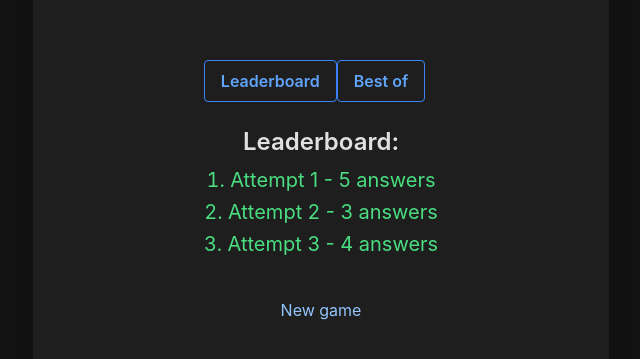
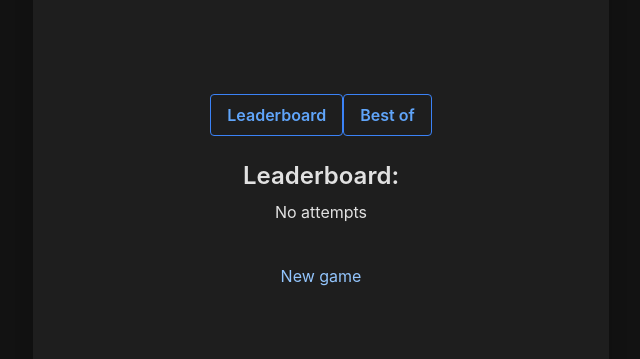
Before and after one commit to GajaKg/wizard-react, a React (Vite) app: page /leaderboard in a window 1280 px wide. Shown: the part 129-488 px from the top of the page, without its empty margins (319-959 px from the left). Built offline with nearby package versions, Linux system fonts and the light colour scheme.

Commit message:
Bug fixes

```diff
--- a/src/store/gameSlice.ts
+++ b/src/store/gameSlice.ts
@@ -14,8 +14,8 @@ interface GameState {
 
 // Define the initial state using that type
 const initialState: GameState = {
-  // leaderboard: [],
-  leaderboard: [{ counter: 1, score: 5 }, { counter: 2, score: 3 }, { counter: 3, score: 4 }],
+  leaderboard: [],
+  // leaderboard: [{ counter: 1, score: 5 }, { counter: 2, score: 3 }, { counter: 3, score: 4 }],
 };
 
 export const gameSlice = createSlice({
@@ -24,7 +24,9 @@ export const gameSlice = createSlice({
   initialState,
   reducers: {
     addScore: (state, action: PayloadAction<any>) => {
-      state.leaderboard.push(action.payload);
+      let attemptCounter = state.leaderboard.length;
+      attemptCounter++;
+      state.leaderboard.push({ counter: attemptCounter, score: action.payload });
     },
   },
 });
--- a/src/views/GameView.tsx
+++ b/src/views/GameView.tsx
@@ -10,17 +10,22 @@ import { game } from "../utils/Engine";
 import { Card as CardPoker, Hand as HandPoker } from "./Pokersolver"
 import { useTimer } from "../hooks/timer";
 import { iJoke, jokeService } from "../services/Joke.service";
+import { useAppDispatch } from "../store/hooks";
+import { addScore } from "../store/gameSlice";
 
 const GameView: FC = () => {
+
+  const dispatch = useAppDispatch();
 
   const timer = useTimer(15);
   const { handSolved, getAnswers } = game.handAndAnswers();
   const [hand, setHand] = useState<HandPoker>(handSolved)
   const [answers, setAnswers] = useState<string[]>(getAnswers)
   const [isDirty, setIsDirty] = useState<boolean>(false)
-  const [suddenDeath, setSuddenDeath] = useState<number>(10)
-  const [isCorrectAnswer, setIsCorrectAnswer] = useState<boolean>(false)
+  const [isCorrectAnswer, setIsCorrectAnswer] = useState<boolean>(false);
   const [joke, setJoke] = useState<iJoke | null>();
+  const [score, setScore] = useState<number>(0);
+  const suddenDeath: number = 10;
 
   const loadJoke = async () => {
     const newJoke = await jokeService.getJoke();
@@ -29,22 +34,26 @@ const GameView: FC = () => {
 
   useEffect(() => {
     if (timer.timesUp) {
-      setJoke(null)
+      setJoke(null);
+      dispatch(addScore(score))
     }
-  }, [timer.timesUp])
+  }, [timer.timesUp, dispatch, score, joke])
 
   const onAnswerSelected = (answer: string): void => {
     if (timer.timesUp) return;
 
-    setIsDirty(true)
+    let correctAnswer = false;
+    setIsDirty(true);
 
     if (hand.name === answer) {
       setIsCorrectAnswer(true);
+      correctAnswer = true;
+      setScore((score) => score + 1)
     } else {
       setIsCorrectAnswer(false);
     }
 
-    timer.updateTime(isCorrectAnswer);
+    timer.updateTime(correctAnswer);
 
     const { handSolved, getAnswers } = game.handAndAnswers();
     setHand(handSolved);
--- a/src/views/LeaderboardView.tsx
+++ b/src/views/LeaderboardView.tsx
@@ -7,17 +7,9 @@ import { Link } from "react-router";
 const Leaderboard: FC = () => {
   const leaderboard = useAppSelector((state) => state.game.leaderboard);
   const [showLeaderboard, setShowLeaderboard] = useState<boolean>(true);
+  const [copyLeaderboard, setCopyLeaderboard] = useState(JSON.parse(JSON.stringify(leaderboard)));
 
-  let leaderboardData = [];
-
-  if (showLeaderboard) {
-    leaderboardData = leaderboard;
-  } else {
-    const copyLeaderboard = JSON.parse(JSON.stringify(leaderboard));
-    leaderboardData = [...copyLeaderboard].sort((a, b) => b.score - a.score);
-  }
-
-  const LeaderboardList = leaderboardData.map((attempt: Leaderboard, i: number) => {
+  const LeaderboardList = copyLeaderboard.map((attempt: Leaderboard, i: number) => {
     return (
       <li key={i}>
         Attempt {attempt.counter} - {attempt.score} {attempt.score <= 1 ? "answer" : "answers"}
@@ -27,6 +19,7 @@ const Leaderboard: FC = () => {
 
   const toggleLeaderboard = (show: boolean) => {
     setShowLeaderboard(show);
+    setCopyLeaderboard(show ? leaderboard : [...copyLeaderboard].sort((a, b) => b.score - a.score))
   }
 
   return (
@@ -46,12 +39,12 @@ const Leaderboard: FC = () => {
         </button>
       </div>
       <h2 className="mb-2 text-2xl font-semibold text-center">{showLeaderboard ? "Leaderboard" : "Best of"}: </h2>
-      {leaderboardData.length > 0 && <ul
+      {copyLeaderboard.length > 0 && <ul
         className="max-w-md text-xl space-y-1 text-center text-green-400 list-decimal list-inside dark:text-green-400"
       >
         {LeaderboardList}
       </ul>}
-      {!leaderboardData.length && <p className="text-center">No attempts</p>}
+      {!copyLeaderboard.length && <p className="text-center">No attempts</p>}
 
       <Link to={"/"} className="block mt-10 text-center text-blue-300">New game</Link>
     </Card >
```
